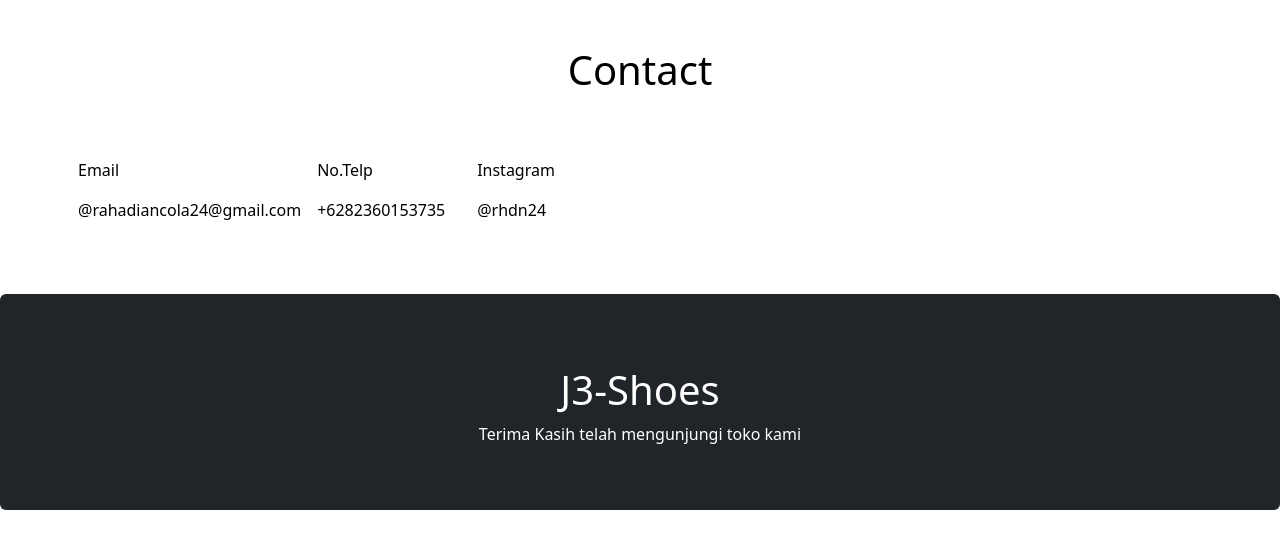
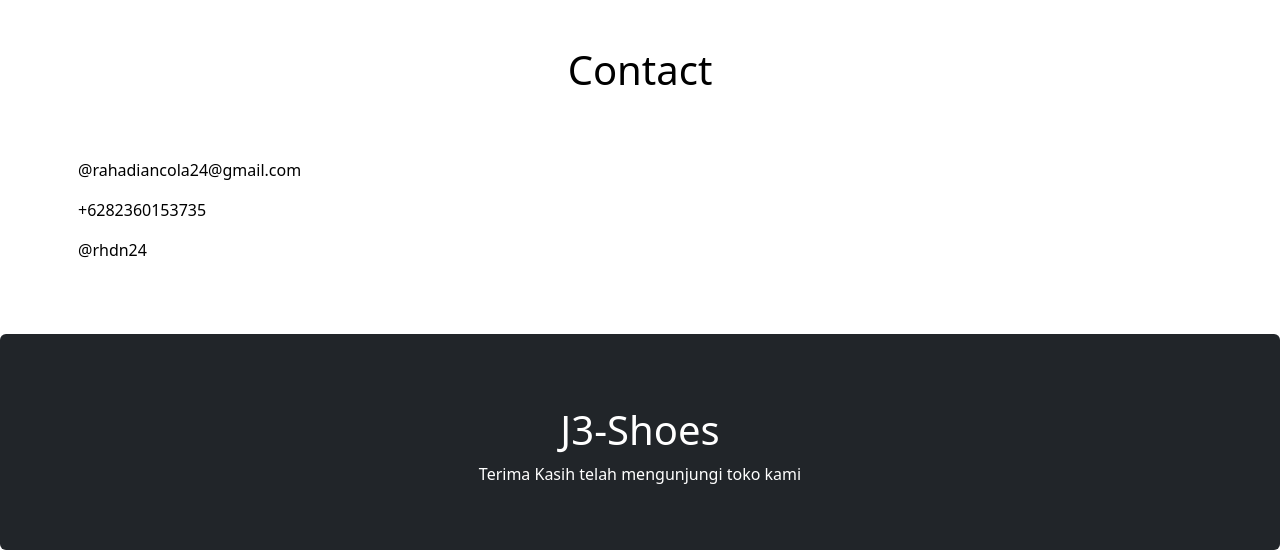
Before and after one commit to rahadian24/penjualan1, a plain HTML site: page index.html in a window 1280 px wide. Shown: the part 3691-4241 px from the top of the page. Before the commit the page ends 4201 px from the top, so only its background shows below. Drawn offline with nearby package versions, Linux system fonts and the light colour scheme.

Commit message:
Update index.html

```diff
--- a/index.html
+++ b/index.html
@@ -219,18 +219,19 @@
       <table class="table table-borderless">
         <thead>
           <tr>
-            <td style="width: 10rem;">Email</td>
-            <td style="width: 10rem;">No.Telp</td>
-            <td>Instagram</td>
+            <td >@rahadiancola24@gmail.com</td>
+
           </tr>
         </thead>
         <tbody>
 
           <tr>
-            <td>@rahadiancola24@gmail.com</td>
             <td>+6282360153735</td>
-            <td>@rhdn24</td>
+
           </tr>
+          <tr>
+           <td>@rhdn24</td>
+           </tr>
 
         </tbody>
       </table>
```
